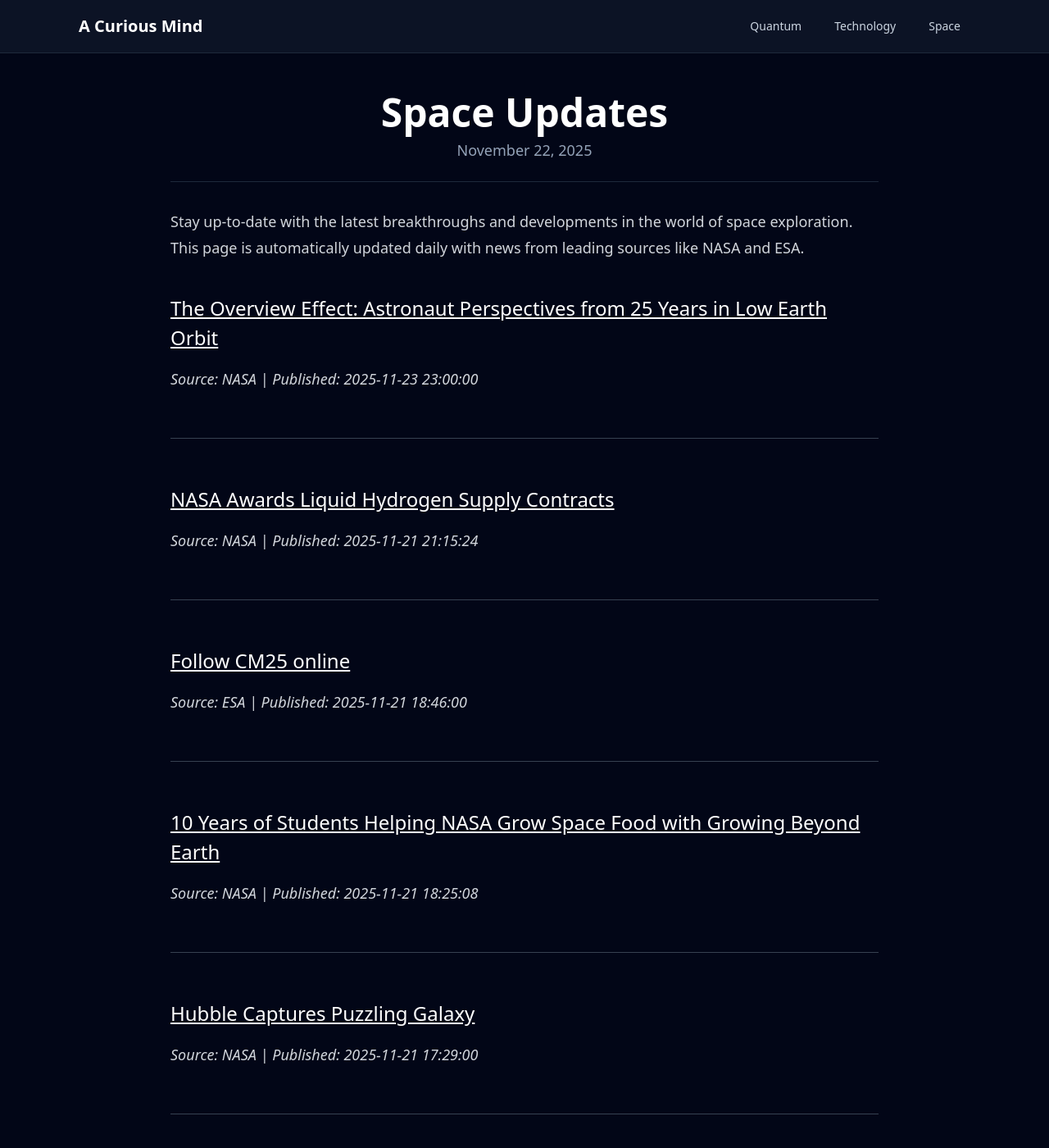
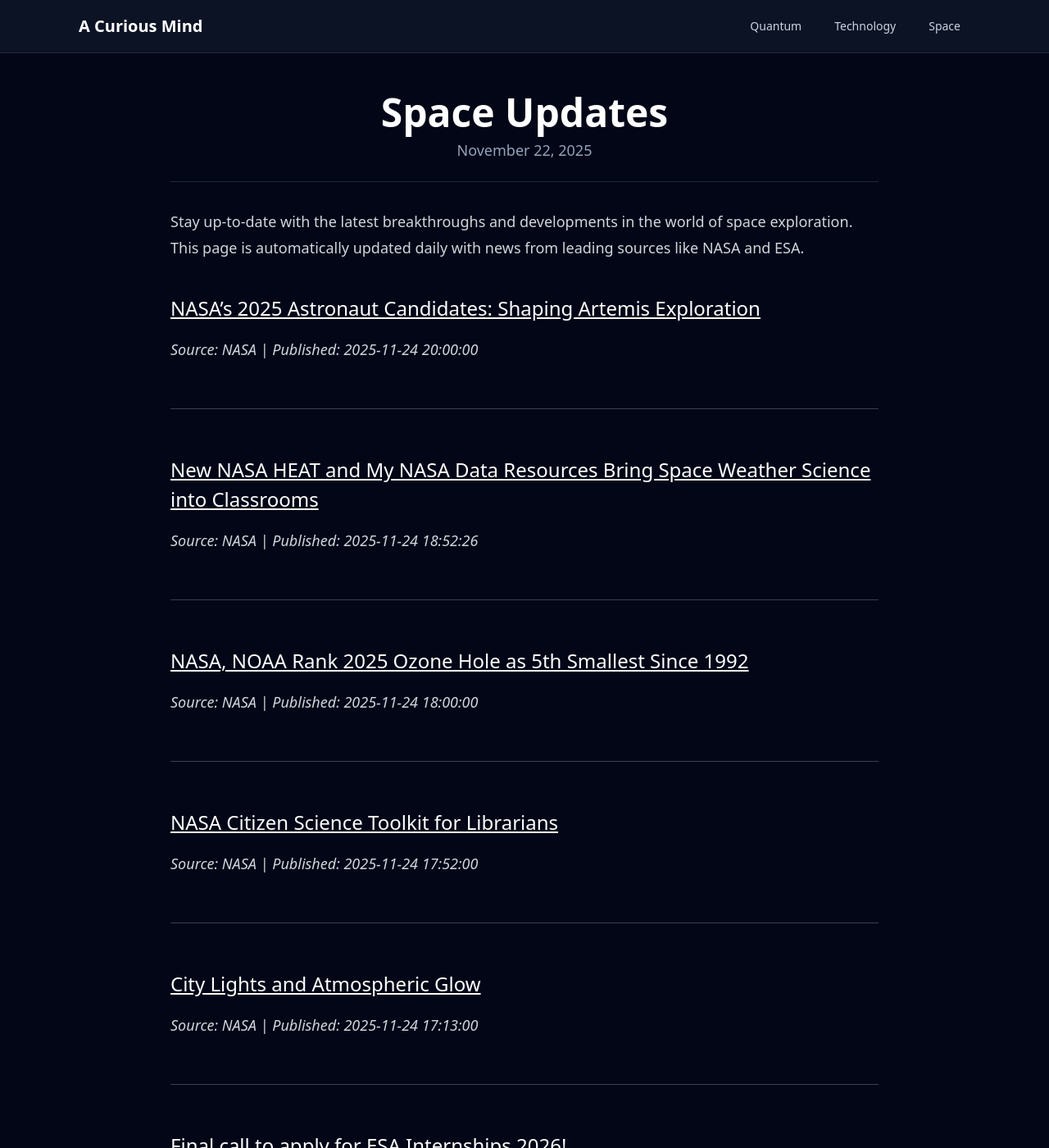
Before and after one commit to onehl7/onehl7.github.io, a Jekyll site: the page built from _posts/2025-11-22-space-updates.md, in a window 1280 px wide and 1400 px high. Shown: the whole window at 82% size. Built offline with Jekyll 4.4.1, drawn with Linux system fonts in a browser that asks for light colours; nearby versions of some CDN libraries; some of the changed text lies outside the part shown.

Commit message:
Update space news data

```diff
--- a/_data/space_news.json
+++ b/_data/space_news.json
@@ -1,15 +1,39 @@
 [
   {
     "source": "NASA",
-    "title": "The Overview Effect: Astronaut Perspectives from 25 Years in Low Earth Orbit",
-    "link": "https://www.nasa.gov/centers-and-facilities/johnson/the-overview-effect-astronaut-perspectives-from-25-years-in-low-earth-orbit/",
-    "published": "2025-11-23 23:00:00"
+    "title": "NASA\u2019s 2025 Astronaut Candidates: Shaping Artemis Exploration",
+    "link": "https://www.nasa.gov/centers-and-facilities/johnson/nasas-2025-astronaut-candidates-shaping-artemis-exploration/",
+    "published": "2025-11-24 20:00:00"
   },
   {
     "source": "NASA",
-    "title": "NASA Awards Liquid Hydrogen Supply Contracts",
-    "link": "https://www.nasa.gov/news-release/nasa-awards-liquid-hydrogen-supply-contracts/",
-    "published": "2025-11-21 21:15:24"
+    "title": "New NASA HEAT and My NASA Data Resources Bring Space Weather Science into Classrooms",
+    "link": "https://science.nasa.gov/learning-resources/science-activation/new-nasa-heat-and-my-nasa-data-resources-bring-space-weather-science-into-classrooms/",
+    "published": "2025-11-24 18:52:26"
+  },
+  {
+    "source": "NASA",
+    "title": "NASA, NOAA Rank 2025 Ozone Hole as 5th Smallest Since 1992",
+    "link": "https://science.nasa.gov/earth/nasa-noaa-rank-2025-ozone-hole-as-5th-smallest-since-1992/",
+    "published": "2025-11-24 18:00:00"
+  },
+  {
+    "source": "NASA",
+    "title": "NASA Citizen Science Toolkit for Librarians",
+    "link": "https://science.nasa.gov/get-involved/citizen-science/nasa-citizen-science-toolkit-for-librarians/",
+    "published": "2025-11-24 17:52:00"
+  },
+  {
+    "source": "NASA",
+    "title": "City Lights and Atmospheric Glow",
+    "link": "https://www.nasa.gov/image-article/city-lights-and-atmospheric-glow/",
+    "published": "2025-11-24 17:13:00"
+  },
+  {
+    "source": "ESA",
+    "title": "Final call to apply for ESA Internships 2026!",
+    "link": "https://www.esa.int/About_Us/Careers_at_ESA/Final_call_to_apply_for_ESA_Internships_2026",
+    "published": "2025-11-24 10:00:00"
   },
   {
     "source": "ESA",
@@ -18,34 +42,10 @@
     "published": "2025-11-21 18:46:00"
   },
   {
-    "source": "NASA",
-    "title": "10 Years of Students Helping NASA Grow Space Food with Growing Beyond Earth",
-    "link": "https://science.nasa.gov/learning-resources/science-activation/10-years-of-students-helping-nasa-grow-space-food-with-growing-beyond-earth/",
-    "published": "2025-11-21 18:25:08"
-  },
-  {
-    "source": "NASA",
-    "title": "Hubble Captures Puzzling Galaxy",
-    "link": "https://www.nasa.gov/image-article/hubble-captures-puzzling-galaxy/",
-    "published": "2025-11-21 17:29:00"
-  },
-  {
-    "source": "NASA",
-    "title": "What is BioSentinel?",
-    "link": "https://www.nasa.gov/centers-and-facilities/ames/what-is-biosentinel/",
-    "published": "2025-11-21 15:35:25"
-  },
-  {
     "source": "ESA",
     "title": "Lessons from the November 2025 solar storm",
     "link": "https://www.esa.int/Space_Safety/Space_weather/Lessons_from_the_November_2025_solar_storm",
     "published": "2025-11-21 14:20:00"
-  },
-  {
-    "source": "ESA",
-    "title": "Week in images: 17-21 November 2025",
-    "link": "https://www.esa.int/About_Us/Week_in_images/Week_in_images_17-21_November_2025",
-    "published": "2025-11-21 14:15:00"
   },
   {
     "source": "ESA",
```
